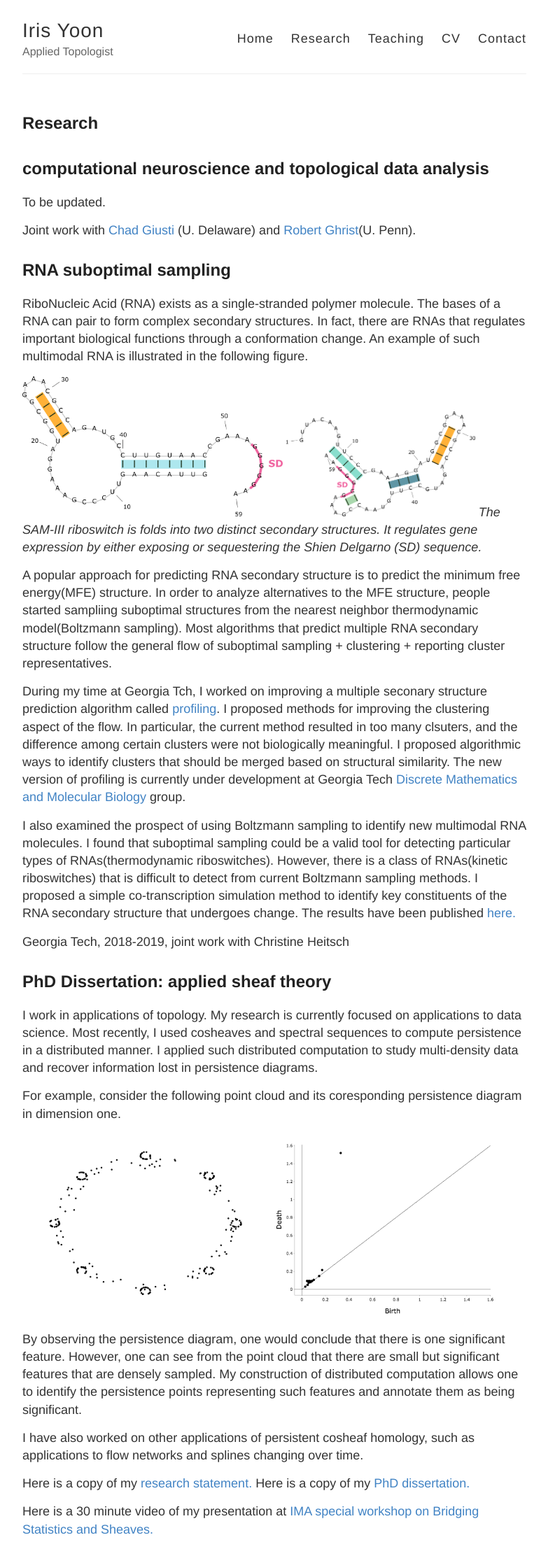
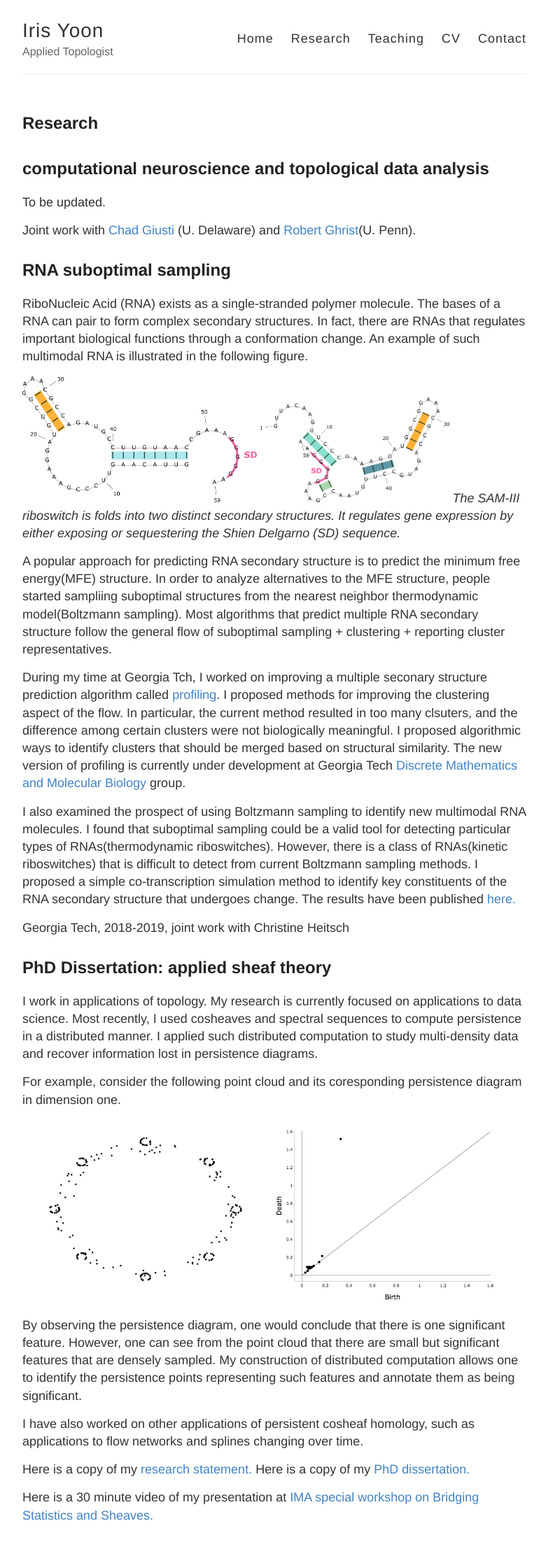
Before and after one commit to irishryoon/irishryoon.github.io, a Jekyll site: the page built from research.md, in a window 1280 px wide. Shown: the whole page at 70% size, without its empty margins (248-1031 px from the left). Built offline with Jekyll 4.4.1, drawn with Linux system fonts in a browser that asks for light colours.

Commit message:
image changed

```diff
--- a/research.md
+++ b/research.md
@@ -16,7 +16,7 @@
 
 RiboNucleic Acid (RNA) exists as a single-stranded polymer molecule. The bases of a RNA can pair to form complex secondary structures. In fact, there are RNAs that regulates important biological functions through a conformation change. An example of such multimodal RNA is illustrated in the following figure.
 
-![_config.yml]({{ site.baseurl }}/images/SAMIII_conformation1.png){:height="200px"} ![_config.yml]({{ site.baseurl }}/images/SAMIII_conformation2.png){:height="150px"}
+![_config.yml]({{ site.baseurl }}/images/SAMIII_conformation1.png){:height="180px"} ![_config.yml]({{ site.baseurl }}/images/SAMIII_conformation2.png){:height="150px"}
 *The SAM-III riboswitch is folds into two distinct secondary structures. It regulates gene expression by either exposing or sequestering the Shien Delgarno (SD) sequence.*
 
 A popular approach for predicting RNA secondary structure is to predict the minimum free energy(MFE) structure. In order to analyze alternatives to the MFE structure, people started sampliing suboptimal structures from the nearest neighbor thermodynamic model(Boltzmann sampling). Most algorithms that predict multiple RNA secondary structure follow the general flow of suboptimal sampling + clustering + reporting cluster representatives.
```
